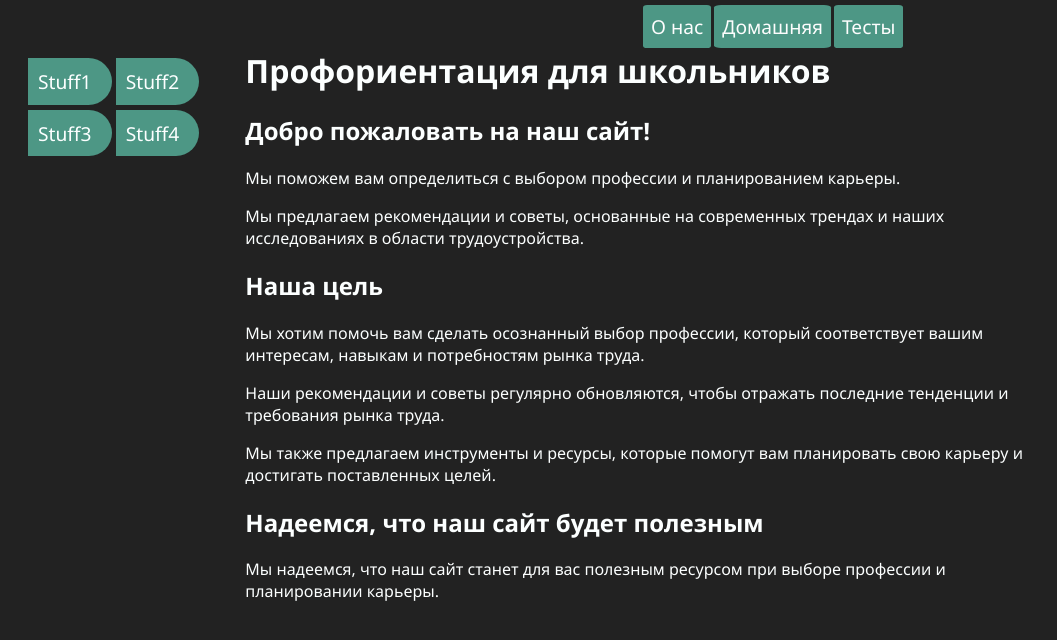
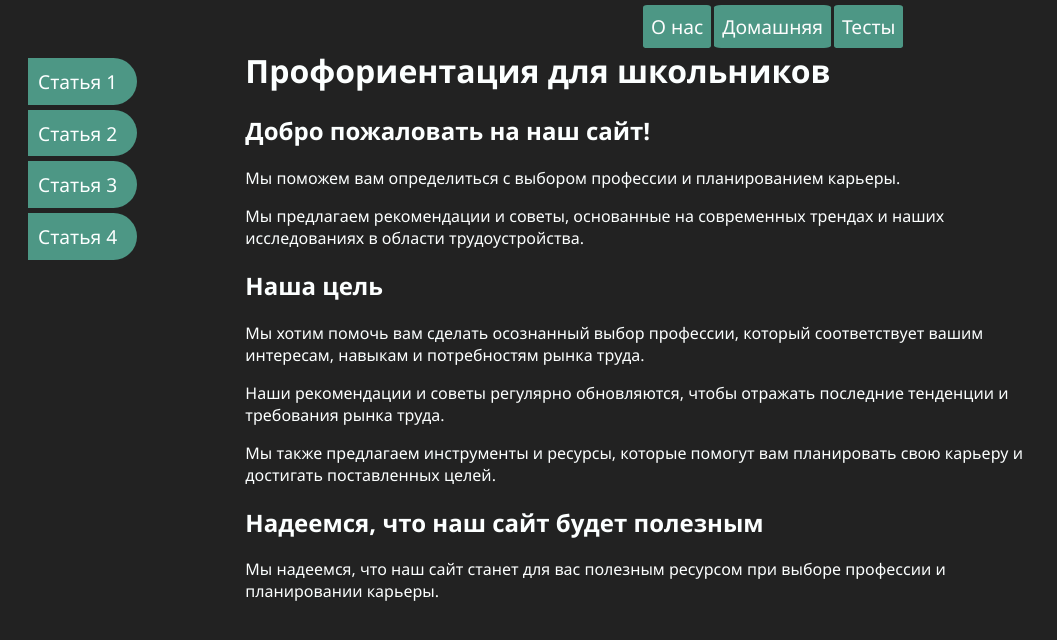
Before and after one commit to TheNickOfMax/ProfMax, a SvelteKit app: page /home in a window 1280 px wide. Shown: the top 640 px of the page, without its empty margins (0-1057 px from the left). Built offline with nearby package versions, Linux system fonts and the light colour scheme.

Commit message:
Placeholders

```diff
--- a/src/components/SidePanel.svelte
+++ b/src/components/SidePanel.svelte
@@ -2,10 +2,10 @@
 </script>
 
 <div class="panel">
-	<button>Stuff1</button>
-	<button>Stuff2</button>
-	<button>Stuff3</button>
-	<button>Stuff4</button>
+	<button>Статья 1</button>
+	<button>Статья 2</button>
+	<button>Статья 3</button>
+	<button>Статья 4</button>
 </div>
 
 <style lang="scss">
```
